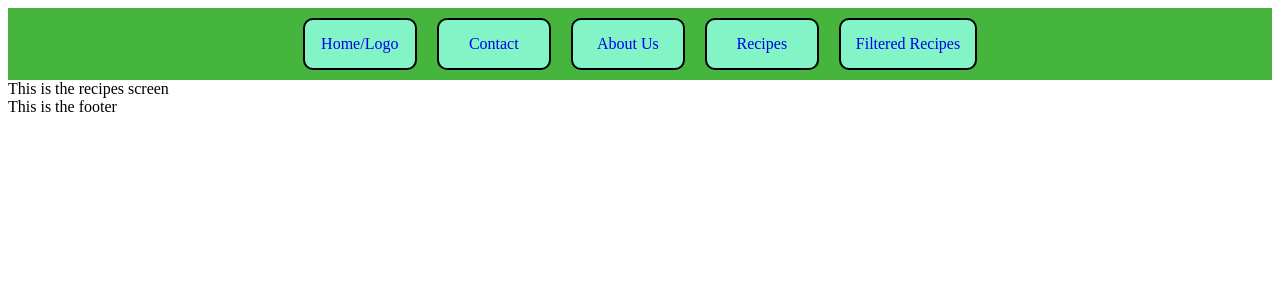
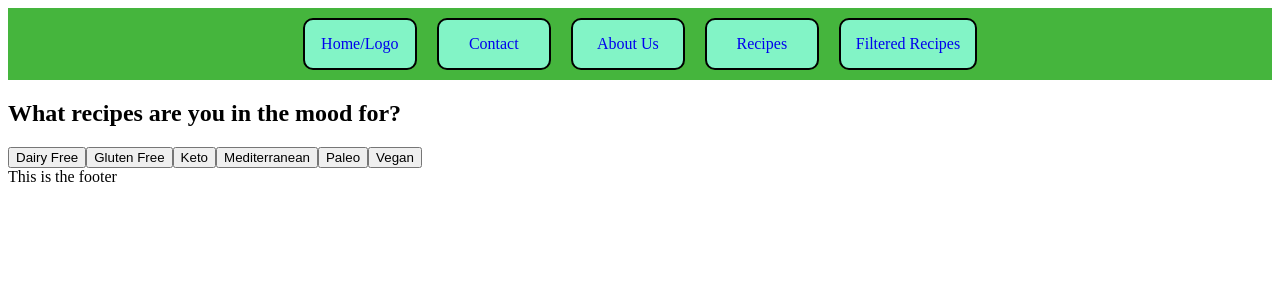
Before and after one commit to codelaborators-fall-22/capstone-project, a React (Create React App) app in the folder application/src/main/resources/static/js/react-client/: page /recipes in a window 1280 px wide. Shown: the top 300 px of the page. Built offline with nearby package versions, Linux system fonts and the light colour scheme.

Commit message:
attempted to create grid of buttons in recipe page

```diff
--- a/application/src/main/resources/static/js/react-client/src/pages/recipes-screen/index.js
+++ b/application/src/main/resources/static/js/react-client/src/pages/recipes-screen/index.js
@@ -1,11 +1,22 @@
 import React from 'react';
+
 
 const RecipesScreen = () => {
   return (
     <div>
-      This is the recipes screen
+      <h2>What recipes are you in the mood for? </h2>
+      <button onClick={() => "accessDairyFreeRecipes()"}>Dairy Free</button>
+      <button onClick={() => "accessglutenFreeRecipes()"}>Gluten Free</button>
+      <button onClick={() => "accessKetoRecipes()"}>Keto</button>
+      <button onClick={() => "accessMediterraneanRecipes()"}>Mediterranean</button>
+      <button onClick={() => "accessPaleoRecipes()"}>Paleo</button>
+      <button onClick={() => "accessVeganRecipes()"}>Vegan</button>
+
     </div>
-  );
+  )
+
+
 }
 
+
 export default RecipesScreen;
--- a/application/src/main/resources/static/js/react-client/src/pages/recipes-screen/style.module.scss
+++ b/application/src/main/resources/static/js/react-client/src/pages/recipes-screen/style.module.scss
@@ -0,0 +1,5 @@
+.recipesscreen {
+
+
+
+}
```
Also changed, not shown: application/src/main/resources/static/js/react-client/src/components/header/style.module.scss (line endings or trailing spaces).
